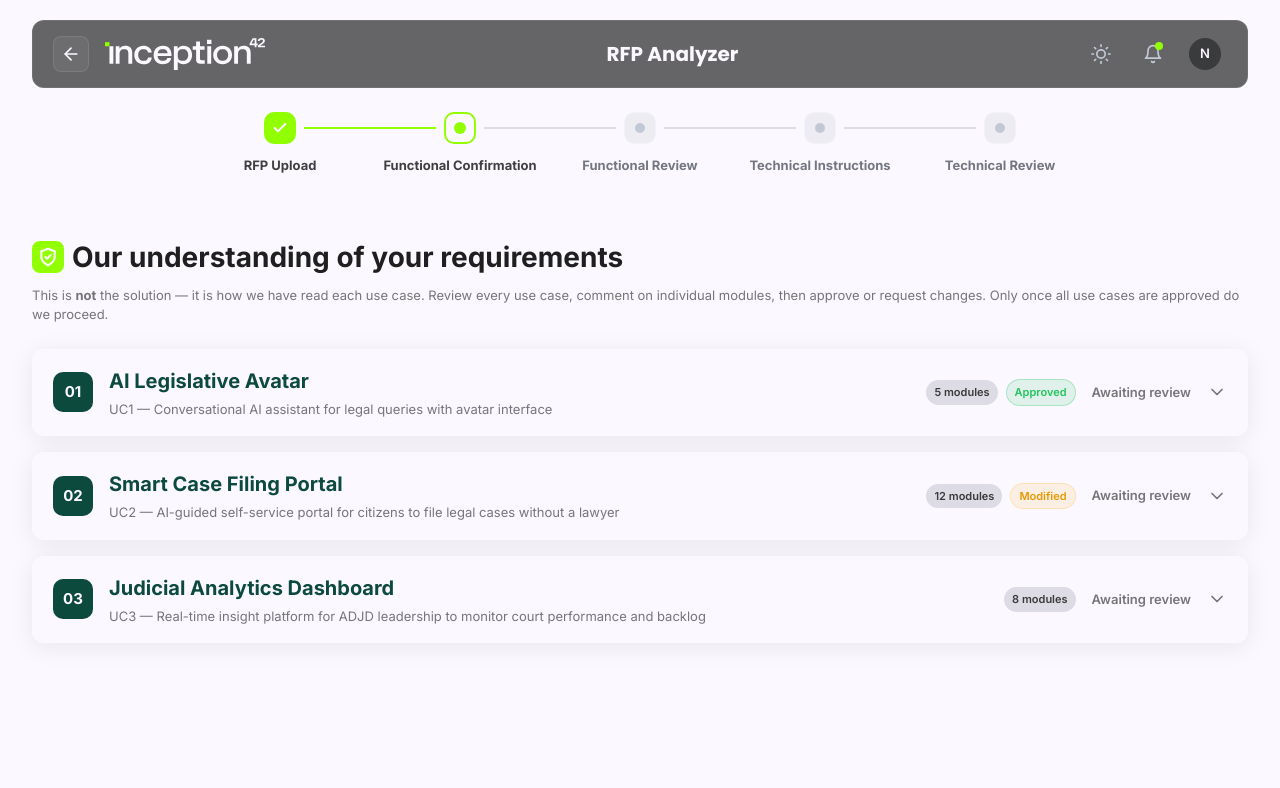
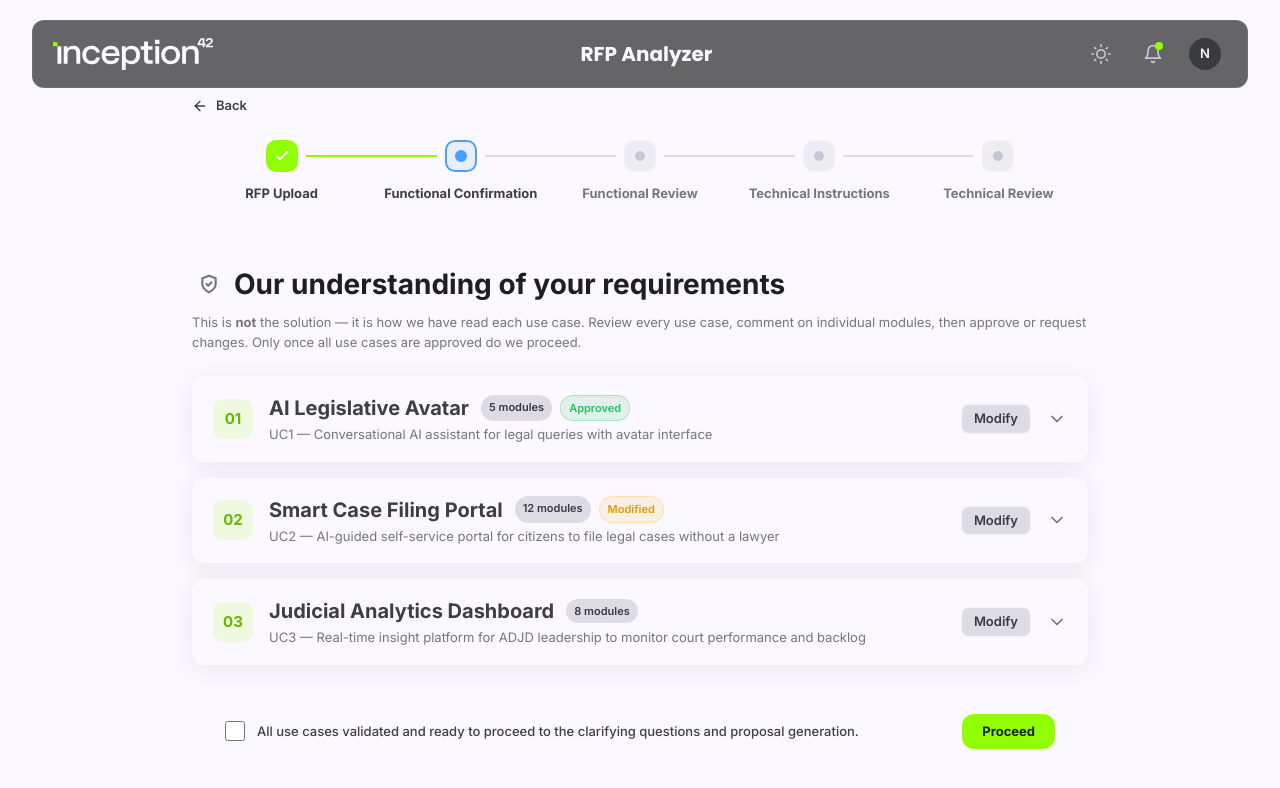
Before and after one commit to narendrapatel989234-arch/RFP_Analyzer, a Next.js app: page /rfp/1 in a window 1280 px wide. Shown: the top 788 px of the page. Built offline with nearby package versions, Linux system fonts and the light colour scheme.

Commit message:
Add RFP details page and progress stepper

```diff
--- a/src/app/rfp/[id]/page.module.css
+++ b/src/app/rfp/[id]/page.module.css
@@ -7,7 +7,7 @@
 
 .content {
   width: 100%;
-  padding: 96px var(--space-8) var(--space-8) var(--space-8);
+  padding: 96px 15% var(--space-8) 15%;
   display: flex;
   flex-direction: column;
   gap: var(--space-10);
@@ -45,3 +45,67 @@
   font-size: var(--text-sm);
   margin: 0;
 }
+
+.backBtn {
+  display: flex;
+  align-items: center;
+  gap: var(--space-2);
+  color: var(--text-primary);
+  text-decoration: none;
+  font-weight: var(--weight-semibold);
+  font-size: var(--text-sm);
+  margin-bottom: calc(var(--space-8) * -1);
+  width: fit-content;
+  transition: opacity 0.2s;
+}
+
+.backBtn:hover {
+  opacity: 0.8;
+}
+
+.validationFooter {
+  display: flex;
+  align-items: center;
+  justify-content: space-between;
+  padding: var(--space-6) var(--space-8);
+  background-color: var(--bg-surface-1);
+  border: 1px solid var(--border-subtle);
+  border-radius: var(--radius-md);
+  margin-top: var(--space-6);
+}
+
+.validationLeft {
+  display: flex;
+  align-items: center;
+  gap: var(--space-3);
+}
+
+.validationCheckbox {
+  width: 20px;
+  height: 20px;
+  cursor: pointer;
+  accent-color: var(--action-primary-bg-default);
+}
+
+.validationLabel {
+  font-size: var(--text-sm);
+  color: var(--text-primary);
+  font-weight: var(--weight-medium);
+  cursor: pointer;
+}
+
+.proceedBtn {
+  padding: var(--space-2) var(--space-5);
+  background-color: var(--action-primary-bg-default);
+  color: var(--action-primary-text);
+  border: none;
+  border-radius: var(--radius-md);
+  font-weight: var(--weight-bold);
+  font-size: var(--text-sm);
+  cursor: pointer;
+  transition: background-color 0.2s;
+}
+
+.proceedBtn:hover {
+  background-color: var(--action-primary-bg-hover);
+}
--- a/src/app/rfp/[id]/page.tsx
+++ b/src/app/rfp/[id]/page.tsx
@@ -1,4 +1,5 @@
 import React from 'react'
+import Link from 'next/link'
 import { TopNav } from '@/components/TopNav'
 import { ProgressStepper } from '@/components/ProgressStepper'
 import { UseCaseAccordion } from '@/components/UseCaseAccordion'
@@ -7,9 +8,16 @@ import styles from './page.module.css'
 export default function RFPDetail({ params }: { params: { id: string } }) {
   return (
     <div className={styles.page}>
-      <TopNav showBack={true} />
+      <TopNav showBack={false} />
 
       <main className={styles.content}>
+        <Link href="/" className={styles.backBtn} aria-label="Go back">
+          <svg viewBox="0 0 24 24" fill="none" stroke="currentColor" strokeWidth="2" strokeLinecap="round" strokeLinejoin="round" width="16" height="16">
+            <line x1="19" y1="12" x2="5" y2="12"></line>
+            <polyline points="12 19 5 12 12 5"></polyline>
+          </svg>
+          Back
+        </Link>
         <section className={styles.section}>
           <ProgressStepper />
         </section>
@@ -18,13 +26,14 @@ export default function RFPDetail({ params }: { params: { id: string } }) {
           <div className={styles.headerContainer}>
             <h2 className={styles.sectionTitle}>
               <div style={{
-                backgroundColor: 'var(--action-primary-bg-default)',
-                borderRadius: '8px',
+                backgroundColor: 'var(--bg-surface-1)',
+                border: '1px solid var(--border-subtle)',
+                borderRadius: 'var(--radius-sm)',
                 padding: '6px',
                 display: 'flex',
                 alignItems: 'center',
                 justifyContent: 'center',
-                color: 'white'
+                color: 'var(--text-secondary)'
               }}>
                 <svg viewBox="0 0 24 24" fill="none" stroke="currentColor" strokeWidth="2.5" strokeLinecap="round" strokeLinejoin="round" width="20" height="20">
                   <path d="M12 22s8-4 8-10V5l-8-3-8 3v7c0 6 8 10 8 10z" />
@@ -39,6 +48,16 @@ export default function RFPDetail({ params }: { params: { id: string } }) {
           </div>
 
           <UseCaseAccordion />
+
+          <div className={styles.validationFooter}>
+            <div className={styles.validationLeft}>
+              <input type="checkbox" id="validation-checkbox" className={styles.validationCheckbox} />
+              <label htmlFor="validation-checkbox" className={styles.validationLabel}>
+                All use cases validated and ready to proceed to the clarifying questions and proposal generation.
+              </label>
+            </div>
+            <button className={styles.proceedBtn}>Proceed</button>
+          </div>
         </section>
       </main>
     </div>
--- a/src/components/ProgressStepper.module.css
+++ b/src/components/ProgressStepper.module.css
@@ -48,15 +48,15 @@
 }
 
 .in-progress {
-  background-color: var(--colors-glass-white-72);
-  border: 2px solid var(--action-primary-bg-default);
+  background-color: var(--status-info-bg);
+  border: 2px solid var(--status-info-text);
 }
 
 .activeDot {
   width: 12px;
   height: 12px;
   border-radius: var(--radius-sm);
-  background-color: var(--action-primary-bg-default);
+  background-color: var(--status-info-text);
 }
 
 .not-started {
--- a/src/components/UseCaseAccordion.module.css
+++ b/src/components/UseCaseAccordion.module.css
@@ -17,10 +17,6 @@
 .accordionItem:hover {
   box-shadow: var(--shadow-2);
   border-color: var(--border-default);
-}
-
-.accordionItem.expanded {
-  border-color: var(--action-primary-bg-default);
 }
 
 .accordionHeader {
@@ -46,8 +42,8 @@
 .numberIcon {
   width: 40px;
   height: 40px;
-  background-color: #0d4a3e; /* Dark green from the mockup */
-  color: var(--colors-neutral-0);
+  background-color: var(--action-primary-bg-soft);
+  color: var(--text-accent);
   border-radius: 10px;
   display: flex;
   align-items: center;
@@ -59,14 +55,20 @@
 .titleContainer {
   display: flex;
   flex-direction: column;
-  gap: var(--space-1);
+  gap: 2px;
+}
+
+.titleRow {
+  display: flex;
+  align-items: center;
+  gap: var(--space-3);
 }
 
 .title {
   margin: 0;
   font-size: var(--text-lg);
   font-weight: var(--weight-bold);
-  color: #0d4a3e; /* Matching the title color from mockup */
+  color: var(--text-primary);
 }
 
 .subtext {
@@ -83,7 +85,6 @@
 
 .chipsContainer {
   display: flex;
-  align-items: center;
   gap: var(--space-2);
 }
 
@@ -115,10 +116,20 @@
   border: 1px solid var(--status-warning-border);
 }
 
-.statusText {
+.modifyCtaBtn {
+  background-color: var(--action-secondary-bg-hover);
+  border: 1px solid var(--border-strong);
+  color: var(--text-primary);
+  border-radius: var(--radius-sm);
+  padding: 4px 12px;
   font-size: var(--text-sm);
   font-weight: var(--weight-semibold);
-  color: var(--text-secondary);
+  cursor: pointer;
+  transition: background-color 0.2s ease;
+}
+
+.modifyCtaBtn:hover {
+  background-color: var(--action-secondary-bg-pressed);
 }
 
 .chevron {
@@ -241,8 +252,8 @@
 }
 
 .moduleId {
-  background-color: #e6f3f0;
-  color: #0d4a3e;
+  background-color: var(--action-secondary-bg-hover);
+  color: var(--text-primary);
   font-size: var(--text-xs);
   font-weight: var(--weight-bold);
   padding: 4px 8px;
@@ -300,45 +311,3 @@
   font-style: italic;
   line-height: 1.5;
 }
-
-.actionFooter {
-  display: flex;
-  align-items: center;
-  justify-content: flex-end;
-  gap: var(--space-4);
-  padding: var(--space-5) var(--space-8);
-  border-top: 1px solid var(--border-strong);
-  background-color: var(--bg-surface-1);
-}
-
-.btnSecondary {
-  padding: var(--space-2) var(--space-5);
-  background-color: transparent;
-  color: var(--text-primary);
-  border: 1px solid var(--border-strong);
-  border-radius: var(--radius-md);
-  font-weight: var(--weight-bold);
-  font-size: var(--text-sm);
-  cursor: pointer;
-  transition: background-color 0.2s;
-}
-
-.btnSecondary:hover {
-  background-color: var(--bg-hover);
-}
-
-.btnPrimary {
-  padding: var(--space-2) var(--space-5);
-  background-color: var(--action-primary-bg-default);
-  color: var(--action-primary-text);
-  border: none;
-  border-radius: var(--radius-md);
-  font-weight: var(--weight-bold);
-  font-size: var(--text-sm);
-  cursor: pointer;
-  transition: background-color 0.2s;
-}
-
-.btnPrimary:hover {
-  background-color: var(--action-primary-bg-hover);
-}
--- a/src/components/UseCaseAccordion.tsx
+++ b/src/components/UseCaseAccordion.tsx
@@ -164,11 +164,8 @@ export function UseCaseAccordion({ useCases = defaultUseCases }: { useCases?: Us
                   {uc.number}
                 </div>
                 <div className={styles.titleContainer}>
+                  <div className={styles.titleRow}>
                     <h3 className={styles.title}>{uc.title}</h3>
-                  <p className={styles.subtext}>{uc.subtext}</p>
-                </div>
-              </div>
-              <div className={styles.headerRight}>
                     <div className={styles.chipsContainer}>
                       <span className={styles.moduleChip}>{uc.modulesCount} modules</span>
                       {uc.actionStatus === 'Approved' && (
@@ -178,7 +175,17 @@ export function UseCaseAccordion({ useCases = defaultUseCases }: { useCases?: Us
                         <span className={`${styles.actionChip} ${styles.chipModified}`}>{uc.actionStatus}</span>
                       )}
                     </div>
-                <span className={styles.statusText}>{uc.status}</span>
+                  </div>
+                  <p className={styles.subtext}>{uc.subtext}</p>
+                </div>
+              </div>
+              <div className={styles.headerRight}>
+                <button
+                  className={styles.modifyCtaBtn}
+                  onClick={(e) => { e.stopPropagation(); /* Add modify handler here */ }}
+                >
+                  Modify
+                </button>
                 <svg
                   className={`${styles.chevron} ${isExpanded ? styles.chevronOpen : ''}`}
                   viewBox="0 0 24 24"
@@ -253,11 +260,7 @@ export function UseCaseAccordion({ useCases = defaultUseCases }: { useCases?: Us
                   </ul>
                 </div>
 
-                {/* ACTION FOOTER */}
-                <div className={styles.actionFooter}>
-                  <button className={styles.btnSecondary}>Modify</button>
-                  <button className={styles.btnPrimary}>Approve This UC</button>
-                </div>
+
               </div>
             )}
           </div>
```
Lines whose indentation alone changed are shown as unchanged.
